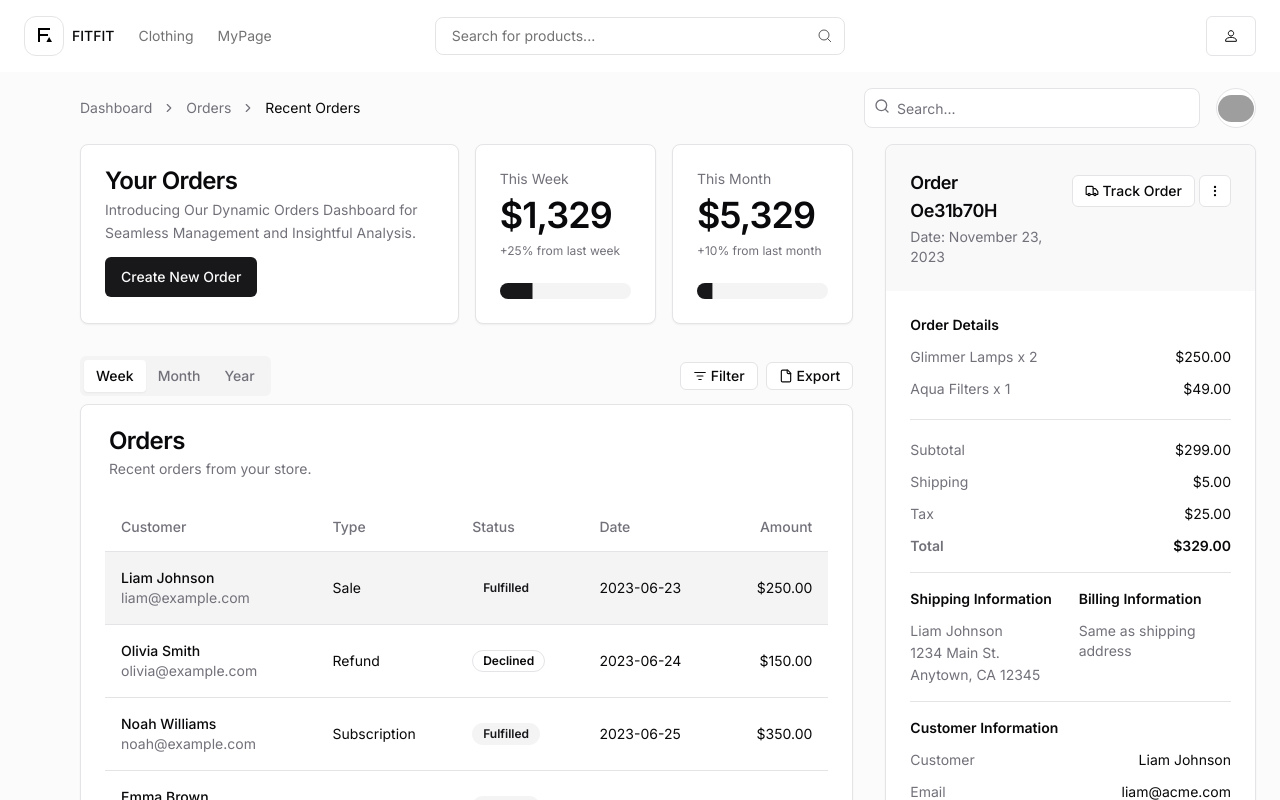
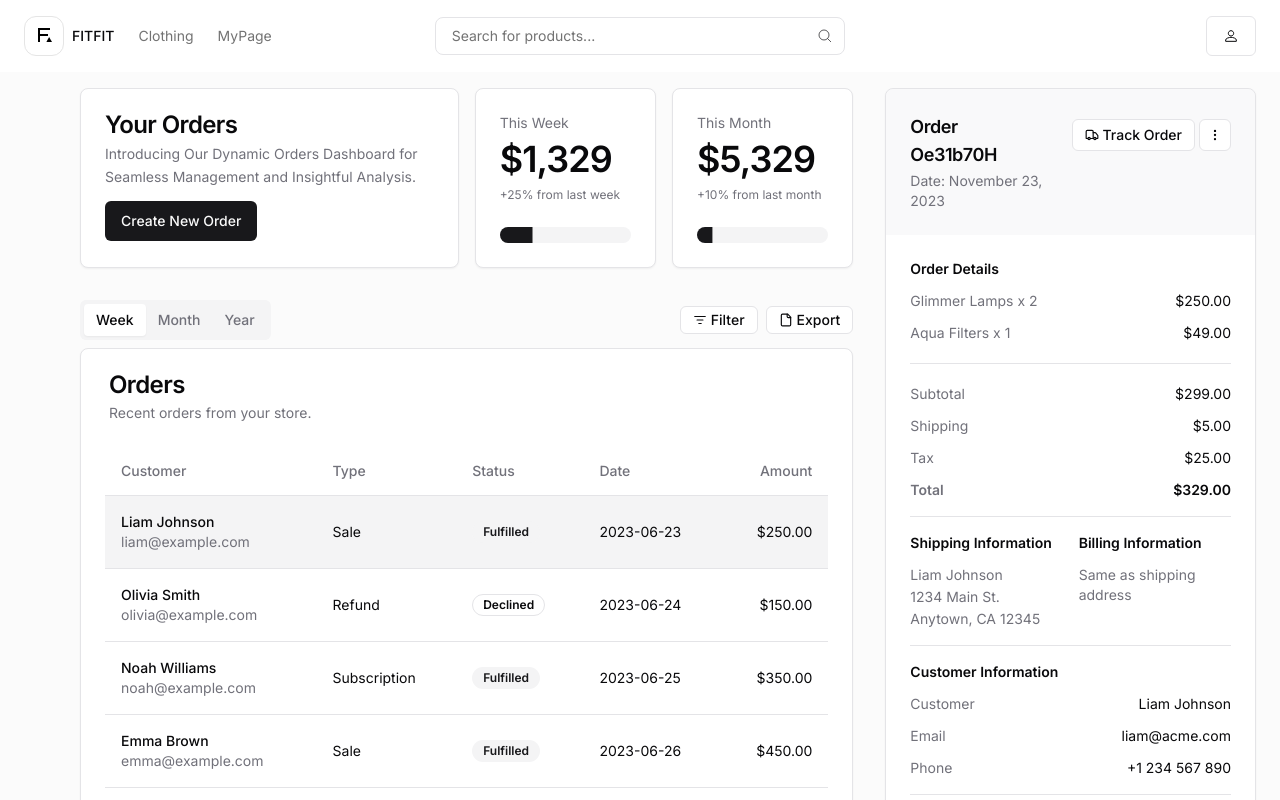
Before and after one commit to Capstone-Design-FitFit/Frontend_Nextjs, a Next.js app: page /dashboard in a window 1280 px wide. Shown: the top 800 px of the page. Built offline with nearby package versions, Linux system fonts and the light colour scheme; grey boxes are pictures that could not be loaded.

Commit message:
feat : delete header

```diff
--- a/src/app/dashboard/page.js
+++ b/src/app/dashboard/page.js
@@ -83,60 +83,6 @@ export default function Dashboard() {
     return (
         <div className="flex min-h-screen w-full flex-col bg-muted/40">
             <div className="flex flex-col sm:gap-4 sm:py-4 sm:pl-14">
-                <header className="sticky top-0 z-30 flex h-14 items-center gap-4 border-b bg-background px-4 sm:static sm:h-auto sm:border-0 sm:bg-transparent sm:px-6">
-                    <Breadcrumb className="hidden md:flex">
-                        <BreadcrumbList>
-                            <BreadcrumbItem>
-                                <BreadcrumbLink asChild>
-                                    <Link href="#">Dashboard</Link>
-                                </BreadcrumbLink>
-                            </BreadcrumbItem>
-                            <BreadcrumbSeparator />
-                            <BreadcrumbItem>
-                                <BreadcrumbLink asChild>
-                                    <Link href="#">Orders</Link>
-                                </BreadcrumbLink>
-                            </BreadcrumbItem>
-                            <BreadcrumbSeparator />
-                            <BreadcrumbItem>
-                                <BreadcrumbPage>Recent Orders</BreadcrumbPage>
-                            </BreadcrumbItem>
-                        </BreadcrumbList>
-                    </Breadcrumb>
-                    <div className="relative ml-auto flex-1 md:grow-0">
-                        <Search className="absolute left-2.5 top-2.5 h-4 w-4 text-muted-foreground" />
-                        <Input
-                            type="search"
-                            placeholder="Search..."
-                            className="w-full rounded-lg bg-background pl-8 md:w-[200px] lg:w-[336px]"
-                        />
-                    </div>
-                    <DropdownMenu>
-                        <DropdownMenuTrigger asChild>
-                            <Button
-                                variant="outline"
-                                size="icon"
-                                className="overflow-hidden rounded-full"
-                            >
-                                <Image
-                                    src="/placeholder-user.jpg"
-                                    width={36}
-                                    height={36}
-                                    alt="Avatar"
-                                    className="overflow-hidden rounded-full"
-                                />
-                            </Button>
-                        </DropdownMenuTrigger>
-                        <DropdownMenuContent align="end">
-                            <DropdownMenuLabel>My Account</DropdownMenuLabel>
-                            <DropdownMenuSeparator />
-                            <DropdownMenuItem>Settings</DropdownMenuItem>
-                            <DropdownMenuItem>Support</DropdownMenuItem>
-                            <DropdownMenuSeparator />
-                            <DropdownMenuItem>Logout</DropdownMenuItem>
-                        </DropdownMenuContent>
-                    </DropdownMenu>
-                </header>
                 <main className="grid flex-1 items-start gap-4 p-4 sm:px-6 sm:py-0 md:gap-8 lg:grid-cols-3 xl:grid-cols-3">
                     <div className="grid auto-rows-max items-start gap-4 md:gap-8 lg:col-span-2">
                         <div className="grid gap-4 sm:grid-cols-2 md:grid-cols-4 lg:grid-cols-2 xl:grid-cols-4">
```
